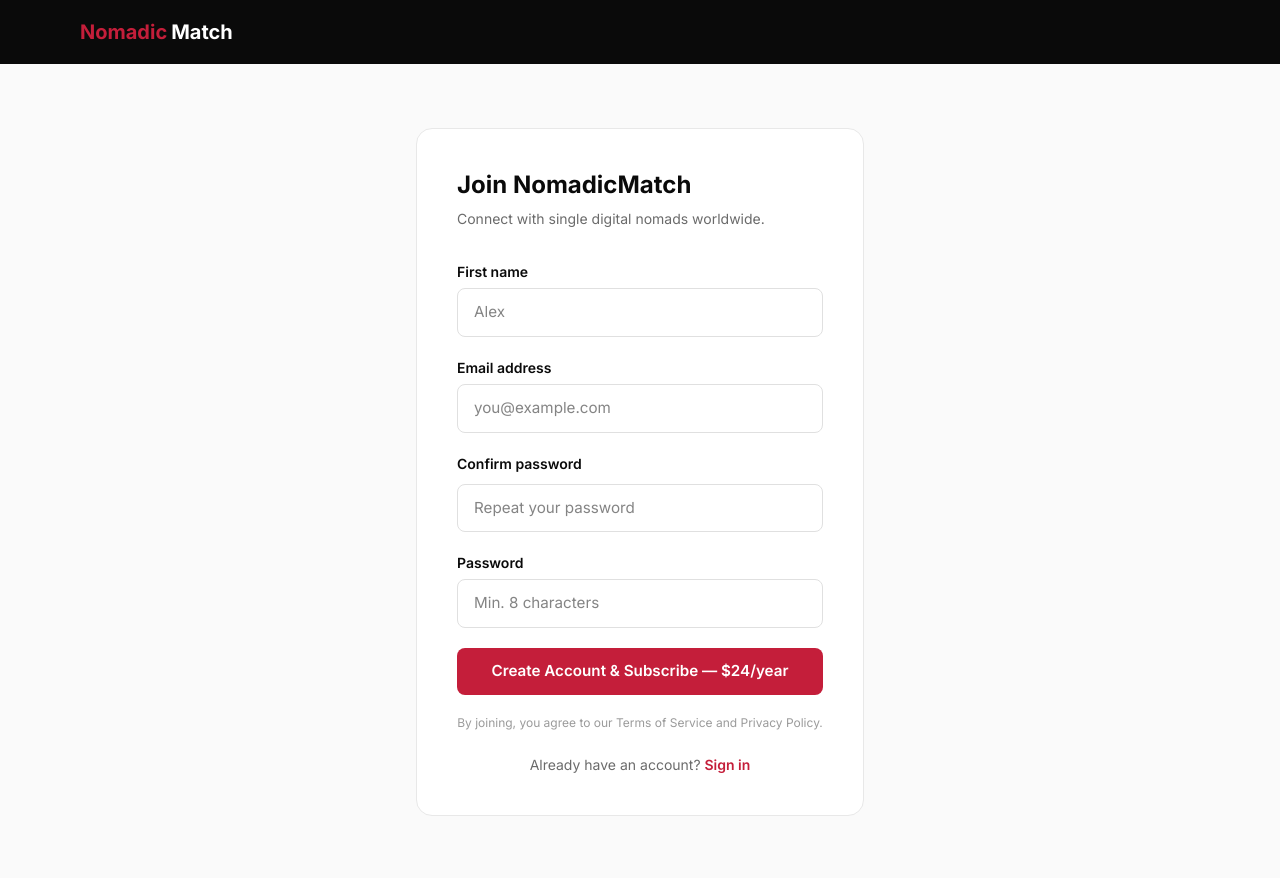
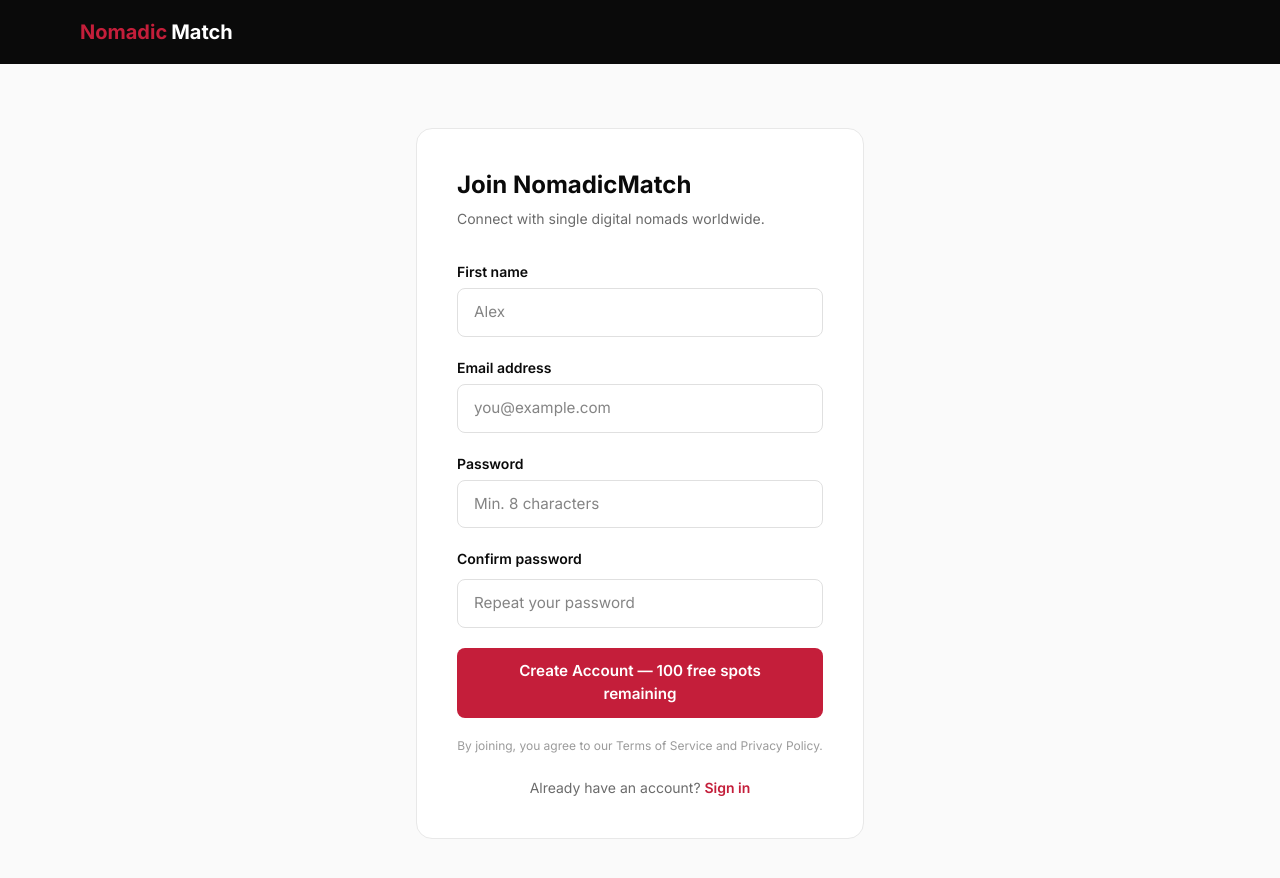
Before and after one commit to teacherprepsofficial-cloud/nomadicmatch, a Next.js app: page /register in a window 1280 px wide. Shown: the top 878 px of the page. Built offline with nearby package versions, Linux system fonts and the light colour scheme; no server answers; the database is empty.

Commit message:
Dynamic button text with free spots count, fix password field order

```diff
--- a/app/register/page.tsx
+++ b/app/register/page.tsx
@@ -1,6 +1,6 @@
 'use client'
 
-import { useState } from 'react'
+import { useState, useEffect } from 'react'
 import Link from 'next/link'
 import { useRouter } from 'next/navigation'
 
@@ -13,7 +13,12 @@ export default function RegisterPage() {
   const [error, setError] = useState('')
   const [loading, setLoading] = useState(false)
 
+  const [freeSpotsLeft, setFreeSpotsLeft] = useState<number | null>(null)
   const passwordsMatch = password.length > 0 && passwordConfirm.length > 0 && password === passwordConfirm
+
+  useEffect(() => {
+    fetch('/api/homepage/stats').then(r => r.json()).then(d => setFreeSpotsLeft(d.freeSpotsLeft ?? null)).catch(() => {})
+  }, [])
 
   async function handleSubmit(e: React.FormEvent) {
     e.preventDefault()
@@ -128,6 +133,20 @@ export default function RegisterPage() {
               </div>
 
               <div>
+                <label className="form-label" htmlFor="password">Password</label>
+                <input
+                  id="password"
+                  type="password"
+                  className="form-input"
+                  value={password}
+                  onChange={(e) => setPassword(e.target.value)}
+                  placeholder="Min. 8 characters"
+                  required
+                  autoComplete="new-password"
+                />
+              </div>
+
+              <div>
                 <div className="flex items-center justify-between mb-1">
                   <label className="form-label" htmlFor="passwordConfirm">Confirm password</label>
                   {passwordsMatch && (
@@ -150,26 +169,16 @@ export default function RegisterPage() {
                 />
               </div>
 
-              <div>
-                <label className="form-label" htmlFor="password">Password</label>
-                <input
-                  id="password"
-                  type="password"
-                  className="form-input"
-                  value={password}
-                  onChange={(e) => setPassword(e.target.value)}
-                  placeholder="Min. 8 characters"
-                  required
-                  autoComplete="new-password"
-                />
-              </div>
-
               <button
                 type="submit"
                 className="btn-primary w-full py-3"
                 disabled={loading}
               >
-                {loading ? 'Redirecting to checkout...' : 'Create Account & Subscribe — $24/year'}
+                {loading
+                  ? 'Creating your account...'
+                  : freeSpotsLeft !== null && freeSpotsLeft > 0
+                    ? `Create Account — ${freeSpotsLeft} free spot${freeSpotsLeft === 1 ? '' : 's'} remaining`
+                    : 'Create Account — $24/year'}
               </button>
 
               <p className="text-xs text-center" style={{ color: '#9B9B9B' }}>
```
